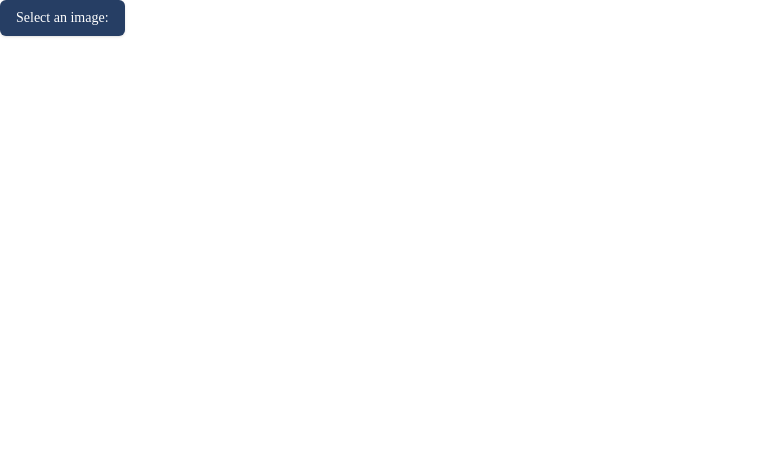
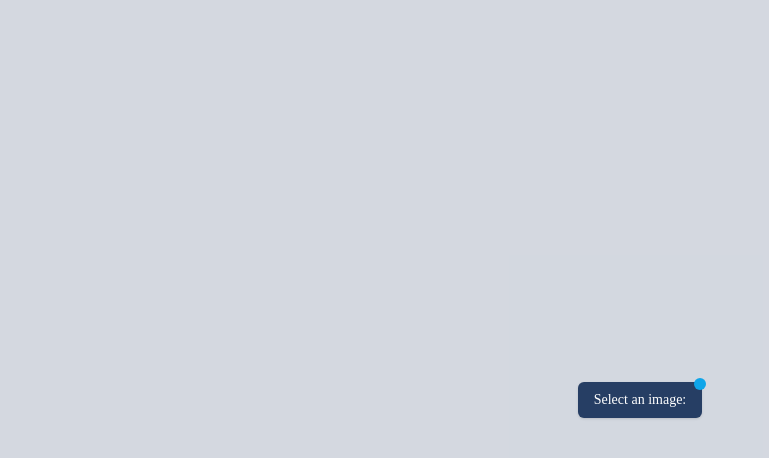
Before and after one commit to Ninhache/extract-theme, a React (Vite) app: page / in a window 1280 px wide. Shown: the top 458 px of the page, without its empty margins (0-769 px from the left). Built offline with nearby package versions, Linux system fonts and the light colour scheme.

Commit message:
feat: improve "landing page" and add a little "ping" animation to catch the user attention

```diff
--- a/src/App.tsx
+++ b/src/App.tsx
@@ -24,14 +24,18 @@ function App() {
   };
 
   return (
-    <div>
+    <div className="flex justify-center items-center bg-primary/20 w-screen h-screen">
       {!imageSrc ? (
-        <Button variant="primary" onClick={openFileDialog}>
+        <Button variant="primary" onClick={openFileDialog} className="relative">
+          <span className="absolute -top-1 -right-1 flex h-3 w-3">
+            <span className="animate-ping absolute inline-flex h-full w-full rounded-full bg-sky-400 opacity-75"></span>
+            <span className="relative inline-flex rounded-full h-3 w-3 bg-sky-500"></span>
+          </span>
           Select an image:
         </Button>
       ) : (
         <DataContextProvider>
-          <div className="flex overflow-hidden w-screen h-screen">
+          <div className="flex overflow-hidden h-full w-full">
             <LeftSide imageSrc={imageSrc} />
             <Konvas imageSrc={imageSrc} />
           </div>
```
